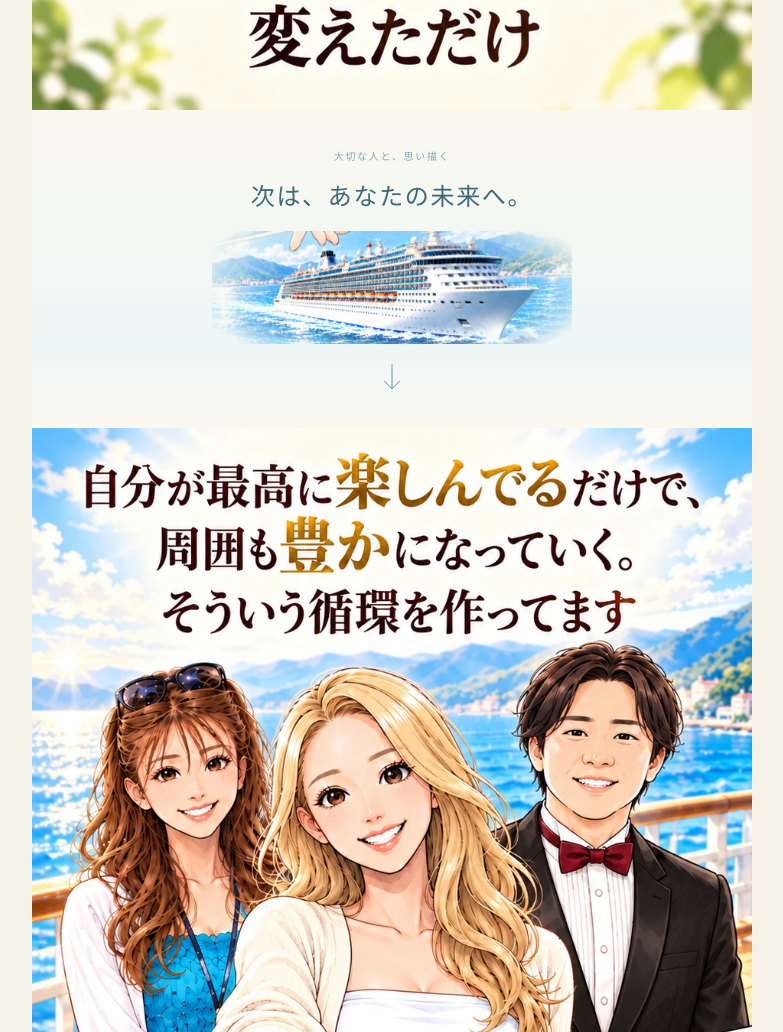
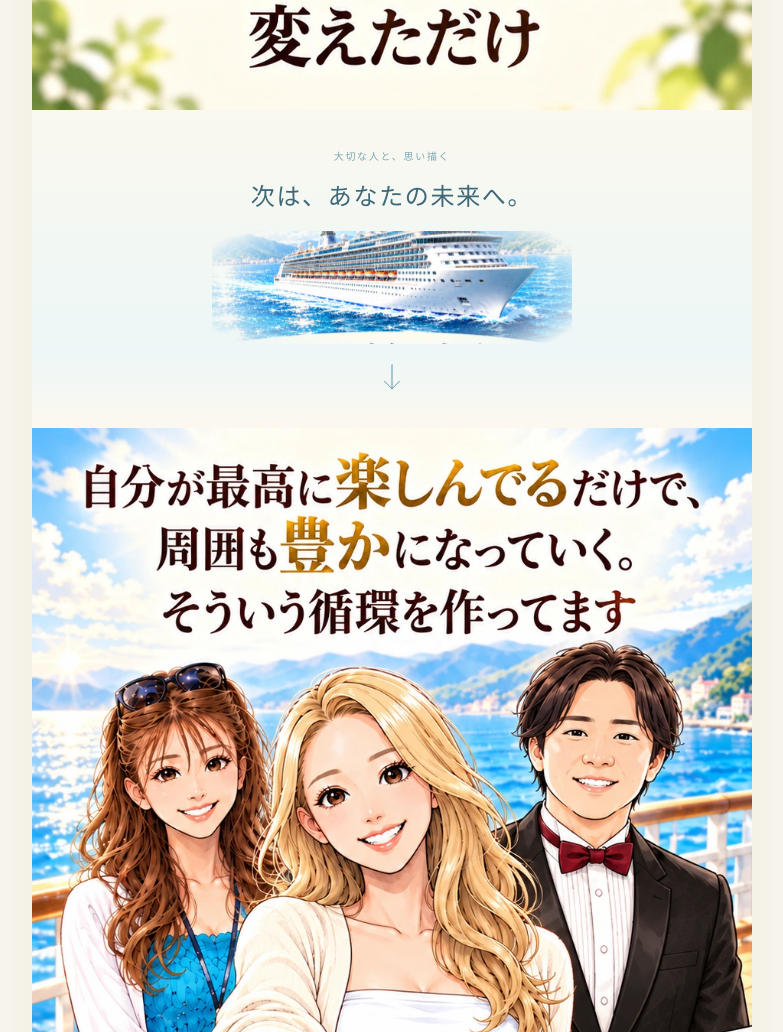
Before and after one commit to lc100068-cmd/yuka-ando-lp, a website: page index.html in a window 1280 px wide. Shown: the part 8685-9717 px from the top of the page, without its empty margins (400-1183 px from the left). Drawn offline with Linux system fonts and the light colour scheme.

Commit message:
Refine animated cruise illustration crop for the final transition

```diff
--- a/styles.css
+++ b/styles.css
@@ -35,7 +35,7 @@ dialog{color:var(--ink)}dialog::backdrop{background:rgba(37,31,24,.5);backdrop-f
 .motif-leaf{right:9%;bottom:27px;transform:rotate(16deg)}
 .bridge-future{--bridge-color:#5d95aa;background:linear-gradient(#faf8ef,#edf7f7 75%,#fcf8ef);padding-bottom:20px;min-height:246px}
 .bridge-art{position:relative;z-index:1;width:78%;max-width:360px;aspect-ratio:3.2;margin:0 0 -5px;overflow:hidden;mask-image:radial-gradient(ellipse 66% 85% at 50% 50%,#000 48%,transparent 88%);-webkit-mask-image:radial-gradient(ellipse 66% 85% at 50% 50%,#000 48%,transparent 88%)}
-.bridge-art img{display:block;width:100%;height:100%;object-fit:cover;object-position:50% 69%;transform-origin:center;pointer-events:none}
+.bridge-art img{display:block;width:100%;height:100%;object-fit:cover;object-position:50% 73%;transform-origin:center;pointer-events:none}
 .motion-enabled .reveal-ready .artwork{transition:opacity .8s ease,transform .85s cubic-bezier(.2,.65,.3,1)}
 .motion-enabled .chapter.reveal-ready:not(.is-visible) .artwork{opacity:.2;transform:translateY(22px)}
 .motion-enabled .story-bridge.reveal-ready .bridge-kicker,.motion-enabled .story-bridge.reveal-ready p,.motion-enabled .story-bridge.reveal-ready .bridge-art{transition:opacity .7s ease,transform .85s cubic-bezier(.2,.65,.3,1)}
```
Also changed, not shown: README.md.
